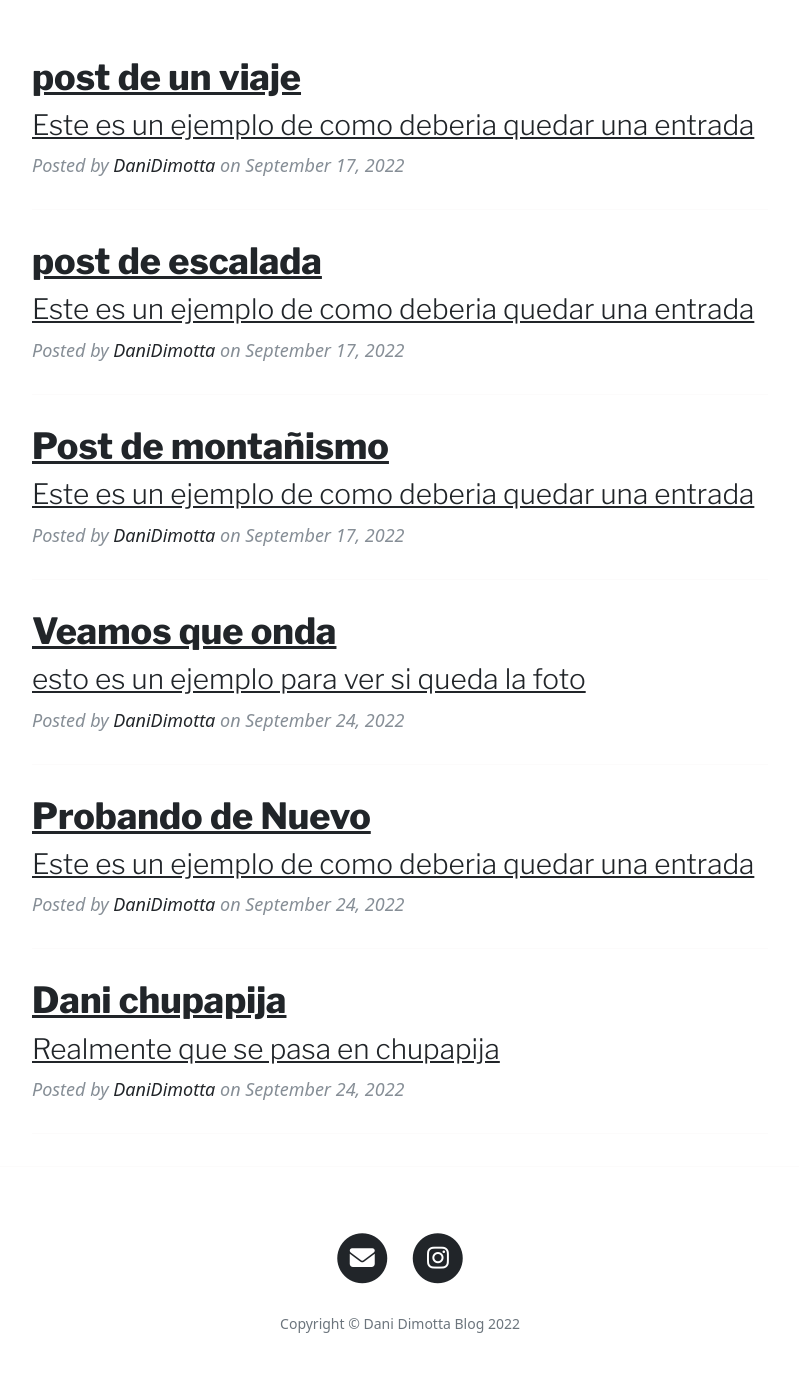
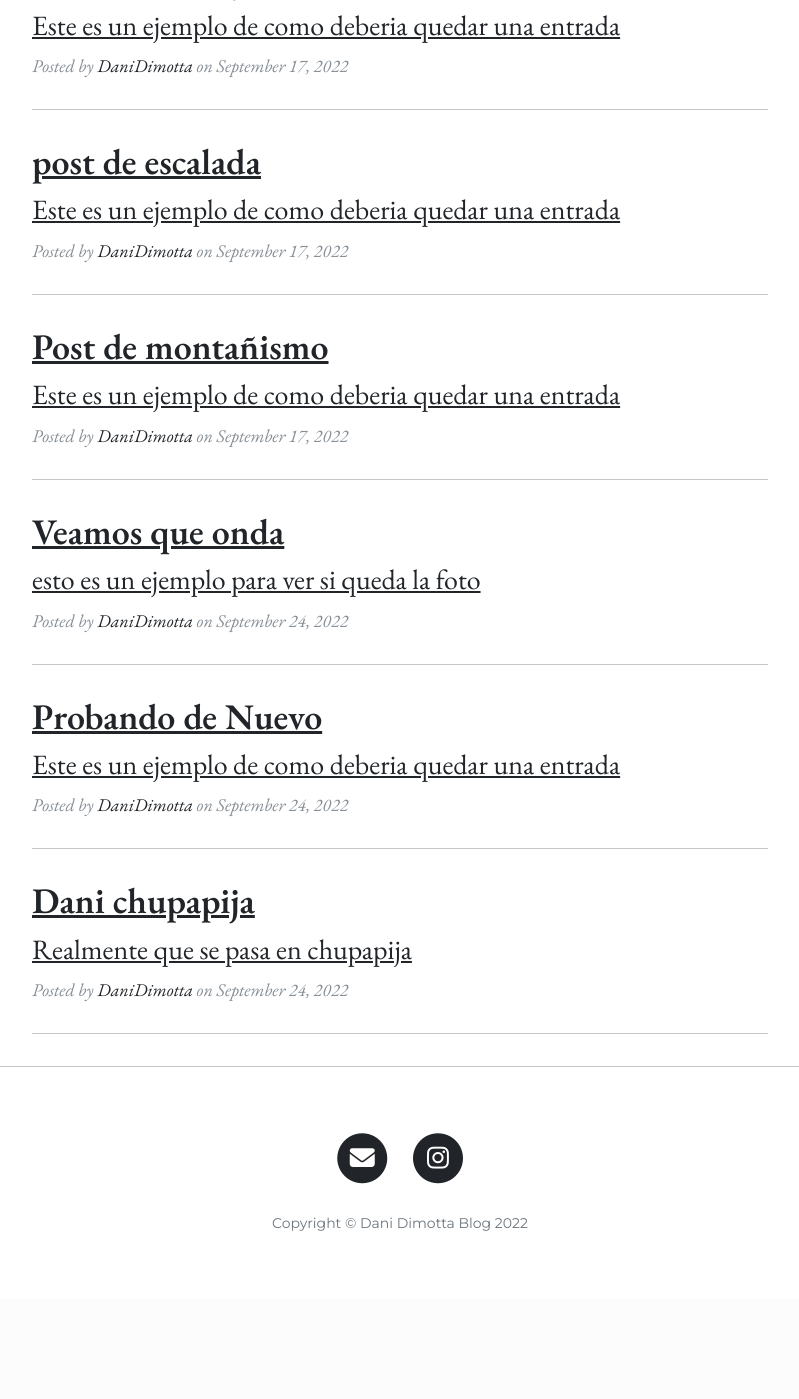
Before and after one commit to NMS47/Blog-Dani, a Flask app: page / in a window 1280 px wide. Shown: the part 2317-3716 px from the top of the page, without its empty margins (240-1039 px from the left). After the commit the page ends 3548 px from the top, so only its background shows below. Run offline with Flask 2, Linux system fonts and the light colour scheme; data comes from the database, SQL or seed files in the repository; both versions use the stored data as it was after the commit; some libraries are stand-ins or nearby versions.

Commit message:
Listo para subir

```diff
--- a/forms.py
+++ b/forms.py
@@ -8,6 +8,6 @@ class CreatePostForm(FlaskForm):
     title = StringField("Título", validators=[DataRequired()])
     subtitle = StringField("Subtitulo", validators=[DataRequired()])
     category = SelectField(u"Categoría", choices=['Viajes', 'Escalada', 'Montañismo', 'Otra'])
-    img_url = StringField("URL de la imagen", validators=[DataRequired(), URL()])
+    img_url = StringField("URL de la imagen", default="http://drive.google.com/uc?export=view&id=", validators=[DataRequired(), URL()])
     body = CKEditorField("Contenido", validators=[DataRequired()])
     submit = SubmitField("Subir Post")
--- a/static/css/clean-blog.css
+++ b/static/css/clean-blog.css
@@ -13,8 +13,8 @@
                     }
 body {
   font-size: 20px;
-  color: #f4eeee;
-  font-family: 'Montserrat;
+  color: #181818;
+  font-family: 'Montserrat', sans-serif;
 }
 
 p {
@@ -167,6 +167,10 @@ img::-moz-selection {
     border-top:1px dotted #bbb;
     padding:10px;
 }
+.post-title{
+  font-family: 'EB Garamond', serif;
+  font-weight: 600;
+}
 
 #mainNav {
   position: absolute;
@@ -310,7 +314,7 @@ header.masthead .site-heading .subheading {
   font-weight: 500;
   line-height: 1.1;
   letter-spacing: .1rem;
-  font-family: Montserrat;
+  font-family: 'Montserrat', sans-serif;
   color: #f4eeee;
 }
 
@@ -319,6 +323,7 @@ header.masthead .site-heading .subheading {
   header.masthead .page-heading h1,
   header.masthead .site-heading h1 {
     font-size: 80px;
+    font-family: MoonTime;
   }
 }
 
@@ -336,7 +341,7 @@ header.masthead .post-heading .subheading {
   font-size: 24px;
   font-weight: 600;
   margin: 10px 0 30px;
-  font-family: 'Montserraf';
+  font-family: 'EB Garamond', serif;
 }
 
 header.masthead .post-heading .meta {
@@ -382,17 +387,19 @@ margin: 2em 0;
 }
 
 .post-preview > a > .post-title {
+  font-family: 'EB Garamond', serif;
   font-size: 30px;
   margin-top: 30px;
   margin-bottom: 10px;
 }
 
 .post-preview > a > .post-subtitle {
+  font-family: 'EB Garamond', serif;
   font-weight: 300;
   margin: 0 0 10px;
 }
-
 .post-preview > .post-meta {
+  font-family: 'EB Garamond', serif;
   font-size: 18px;
   font-style: italic;
   margin-top: 0;
@@ -405,12 +412,11 @@ margin: 2em 0;
 }
 
 .post-preview > .post-meta > a:focus, .post-preview > .post-meta > a:hover {
-  text-decoration: underline;
   color: #0085A1;
 }
 
 .post-text{
- font-family: 'Montserraf';
+ font-family: 'EB Garamond', serif;
 }
 @media only screen and (min-width: 768px) {
   .post-preview > a > .post-title {
--- a/templates/header.html
+++ b/templates/header.html
@@ -19,7 +19,9 @@
   <link href='https://fonts.googleapis.com/css?family=Lora:400,700,400italic,700italic' rel='stylesheet' type='text/css'>
  <link rel="preconnect" href="https://fonts.googleapis.com">
 <link rel="preconnect" href="https://fonts.gstatic.com" crossorigin>
-<link href="https://fonts.googleapis.com/css2?family=Kanit:wght@700&family=Merriweather:wght@900&family=Montserrat:wght@100;400;900&display=swap" rel="stylesheet">
+<link rel="preconnect" href="https://fonts.googleapis.com">
+<link rel="preconnect" href="https://fonts.gstatic.com" crossorigin>
+<link href="https://fonts.googleapis.com/css2?family=EB+Garamond:ital,wght@0,400;0,600;1,400;1,600&family=Kanit:wght@700&family=Merriweather:wght@900&family=Montserrat:wght@100;400;900&display=swap" rel="stylesheet">
 
   <!-- Custom styles for this template -->
   <link href="{{ url_for('static', filename='css/clean-blog.css')}}" rel="stylesheet">
--- a/templates/index.html
+++ b/templates/index.html
@@ -17,7 +17,7 @@
 </header>
 
 <!-- Main Content -->
-<section class="masthead" style="background-image: url('static/img/collage1.jpg'); padding: 100px 0 500px">
+<section class="masthead" style="background-image: url('static/img/collage1.jpg'); padding: 250px 0 250px">
     <div class="overlay"></div>
         <div class="container mid">
             <div class="row">
@@ -27,7 +27,7 @@
                         <span class="subheading">Naci en Zárate, Buenos Aires. Desde pequeña mi vida fue un ir y venir
                         por aquí y por allá. El movimiento fue la única constante en una vida llena de cambios, mudanzas
                         y aventuras. </span>
-
+                        <br>
                         <a class="btn btn-outline-light" href="{{url_for('about')}}" role="button">Leer Más</a>
                     </div>
                 </div>
--- a/templates/post.html
+++ b/templates/post.html
@@ -8,7 +8,7 @@
         <div class="row">
             <div class="col-lg-8 col-md-10 mx-auto">
                 <div class="post-heading">
-                    <h1>{{post.title}}</h1>
+                    <h1 class="post-title">{{post.title}}</h1>
                     <h2 class="subheading">{{post.subtitle}}</h2>
                     <span class="meta">Posted by
               <a href="#">{{post.author.username}}</a>
```
Also changed, not shown: dani-blog.db.
